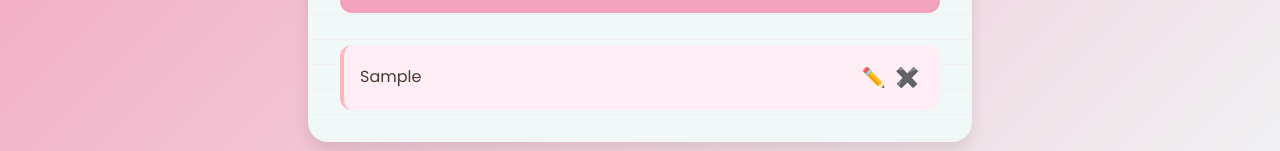
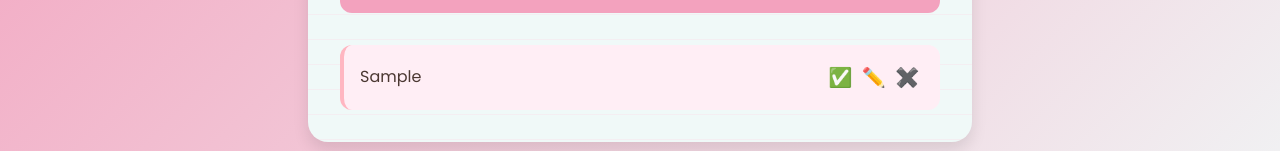
Before and after one commit to netuninho/candy-planner, a React (Vite) app: page /planner in a window 1280 px wide. Both pictures are taken after typing "Sample" into the empty fields and a click on the button "Adicionar". Shown: the part 370-521 px from the top of the page. Built offline with nearby package versions, Linux system fonts and the light colour scheme.

Commit message:
feat: add completar tarefa

```diff
--- a/src/assets/styles/pages/Planner.scss
+++ b/src/assets/styles/pages/Planner.scss
@@ -80,5 +80,13 @@
         transform: scale(1.1);
       }
     }
+
+    &--done {
+      p {
+        text-decoration: line-through;
+        opacity: 0.6;
+        transition: all 0.2s ease;
+      }
+    }
   }
 }
--- a/src/pages/Planner.tsx
+++ b/src/pages/Planner.tsx
@@ -1,3 +1,4 @@
+import { useState } from "react";
 import Header from "../components/Header";
 import Footer from "../components/Footer";
 import Button from "../components/Button";
@@ -5,7 +6,12 @@ import InputField from "../components/InputField";
 import { useNotesManager } from "../hooks/useNotesManager";
 import "../assets/styles/pages/Planner.scss";
 
-function Planner() {
+interface Plan {
+  id: number;
+  text: string;
+}
+
+const Planner = () => {
   const {
     notes: plans,
     newText: newPlan,
@@ -19,6 +25,15 @@ function Planner() {
     saveEdit,
     handleKeyDown,
   } = useNotesManager("plannerPlans");
+
+  const [completedPlans, setCompletedPlans] = useState<Record<number, boolean>>({});
+
+  const toggleDone = (id: number) => {
+    setCompletedPlans((prev) => ({
+      ...prev,
+      [id]: !prev[id],
+    }));
+  };
 
   return (
     <>
@@ -39,8 +54,13 @@ function Planner() {
 
           <div className="planner__notes">
             {plans.length === 0 && <p>Nenhuma anotação ainda 💭</p>}
+
             {plans.map((plan) => (
-              <div key={plan.id} className="planner__note">
+              <div
+                key={plan.id}
+                className={`planner__note ${completedPlans[plan.id] ? "planner__note--done" : ""
+                  }`}
+              >
                 {editingId === plan.id ? (
                   <>
                     <InputField
@@ -69,6 +89,16 @@ function Planner() {
                     <p>{plan.text}</p>
                     <div>
                       <Button
+                        text={completedPlans[plan.id] ? "↩️" : "✅"}
+                        variant="icon"
+                        ariaLabel={
+                          completedPlans[plan.id]
+                            ? "Desmarcar como concluída"
+                            : "Marcar como concluída"
+                        }
+                        onClick={() => toggleDone(plan.id)}
+                      />
+                      <Button
                         text="✏️"
                         variant="icon"
                         ariaLabel="Editar anotação"
```
